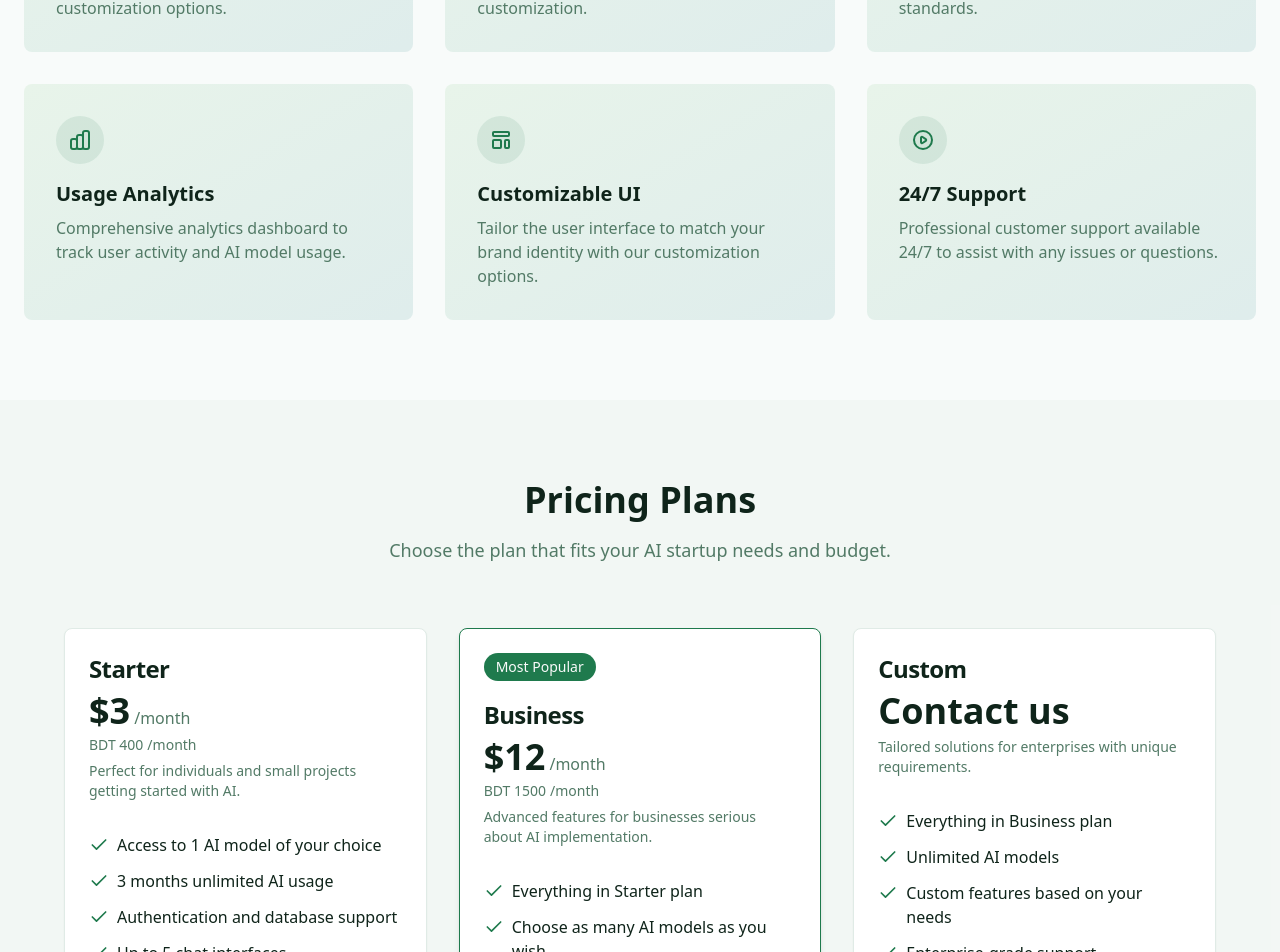
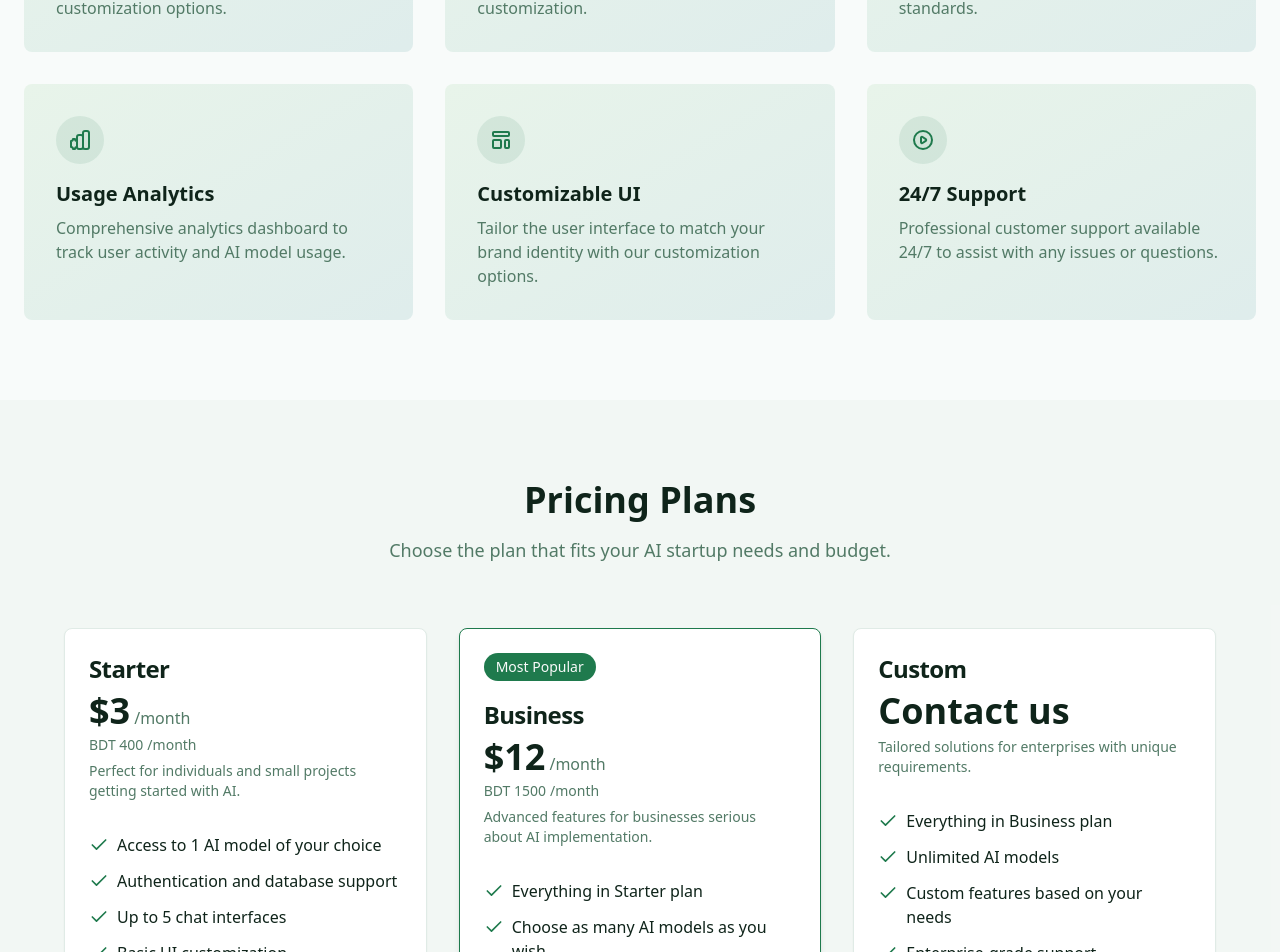
Before and after one commit to 12345Shahid/create-halal-ai-solutions, a React (Vite) app: page /ai-startup in a window 1280 px wide. Shown: the part 920-1872 px from the top of the page. Built offline with nearby package versions, Linux system fonts and the light colour scheme.

Commit message:
Remove unlimited AI usage
Remove the "3 months unlimited AI usage" feature from the starter plan in the AI startup page.

```diff
--- a/src/pages/AIStartup.tsx
+++ b/src/pages/AIStartup.tsx
@@ -1,4 +1,3 @@
-
 import React from 'react';
 import Layout from '@/components/Layout';
 import PricingCard from '@/components/PricingCard';
@@ -7,7 +6,6 @@ const AIStartup = () => {
   // Define pricing features
   const starterFeatures = [
     { text: "Access to 1 AI model of your choice" },
-    { text: "3 months unlimited AI usage" },
     { text: "Authentication and database support" },
     { text: "Up to 5 chat interfaces" },
     { text: "Basic UI customization" },
@@ -108,7 +106,7 @@ const AIStartup = () => {
             <div className="feature-gradient p-8 rounded-lg">
               <div className="h-12 w-12 rounded-full bg-primary/10 flex items-center justify-center mb-4">
                 <svg className="w-6 h-6 text-primary" fill="none" viewBox="0 0 24 24" stroke="currentColor">
-                  <path strokeLinecap="round" strokeLinejoin="round" strokeWidth="2" d="M9 19v-6a2 2 0 00-2-2H5a2 2 0 00-2 2v6a2 2 0 002 2h2a2 2 0 002-2zm0 0V9a2 2 0 012-2h2a2 2 0 012 2v10m-6 0a2 2 0 002 2h2a2 2 0 002-2m0 0V5a2 2 0 012-2h2a2 2 0 012 2v14a2 2 0 01-2 2h-2a2 2 0 01-2-2z" />
+                  <path strokeLinecap="round" strokeLinejoin="round" strokeWidth="2" d="M9 19v-6a2 2 0 01-2-2H5a2 2 0 01-2 2v6a2 2 0 012 2h2a2 2 0 012-2zm0 0V9a2 2 0 012-2h2a2 2 0 012 2v10m-6 0a2 2 0 002 2h2a2 2 0 002-2m0 0V5a2 2 0 012-2h2a2 2 0 012 2v14a2 2 0 01-2 2h-2a2 2 0 01-2-2z" />
                 </svg>
               </div>
               <h3 className="text-xl font-bold mb-2">Usage Analytics</h3>
```
